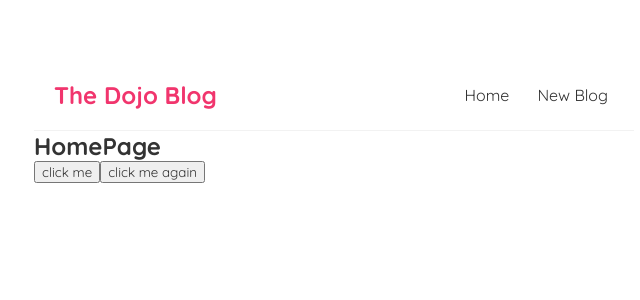
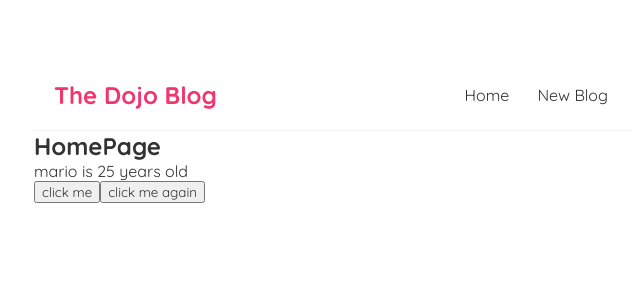
Before and after one commit to mooezz999/React-blog, a React (Create React App) app: page / in a window 1280 px wide. Shown: the top 300 px of the page, without its empty margins (306-946 px from the left). Built offline with nearby package versions, Linux system fonts and the light colour scheme.

Commit message:
useState hook

```diff
--- a/src/Home.js
+++ b/src/Home.js
@@ -1,6 +1,11 @@
+import {useState} from 'react';
 const Home = () => {
+   //  let name='mario';
+const [name,setName] = useState('mario');
+const [age, setAge] = useState(25);
     const handleClick = () =>{
-        console.log("hello,ninjas");
+    setName('luigi');
+    setAge(30);
     }
 
     const handleClickAgain = (name) =>{
@@ -9,6 +14,7 @@
     return (
         <div className="home">
             <h2>HomePage</h2>
+            <p>{name} is {age} years old</p>
             <button onClick={handleClick}>click me</button>
             <button onClick={()=>handleClickAgain('mario')}>click me again</button>
         </div>
```
